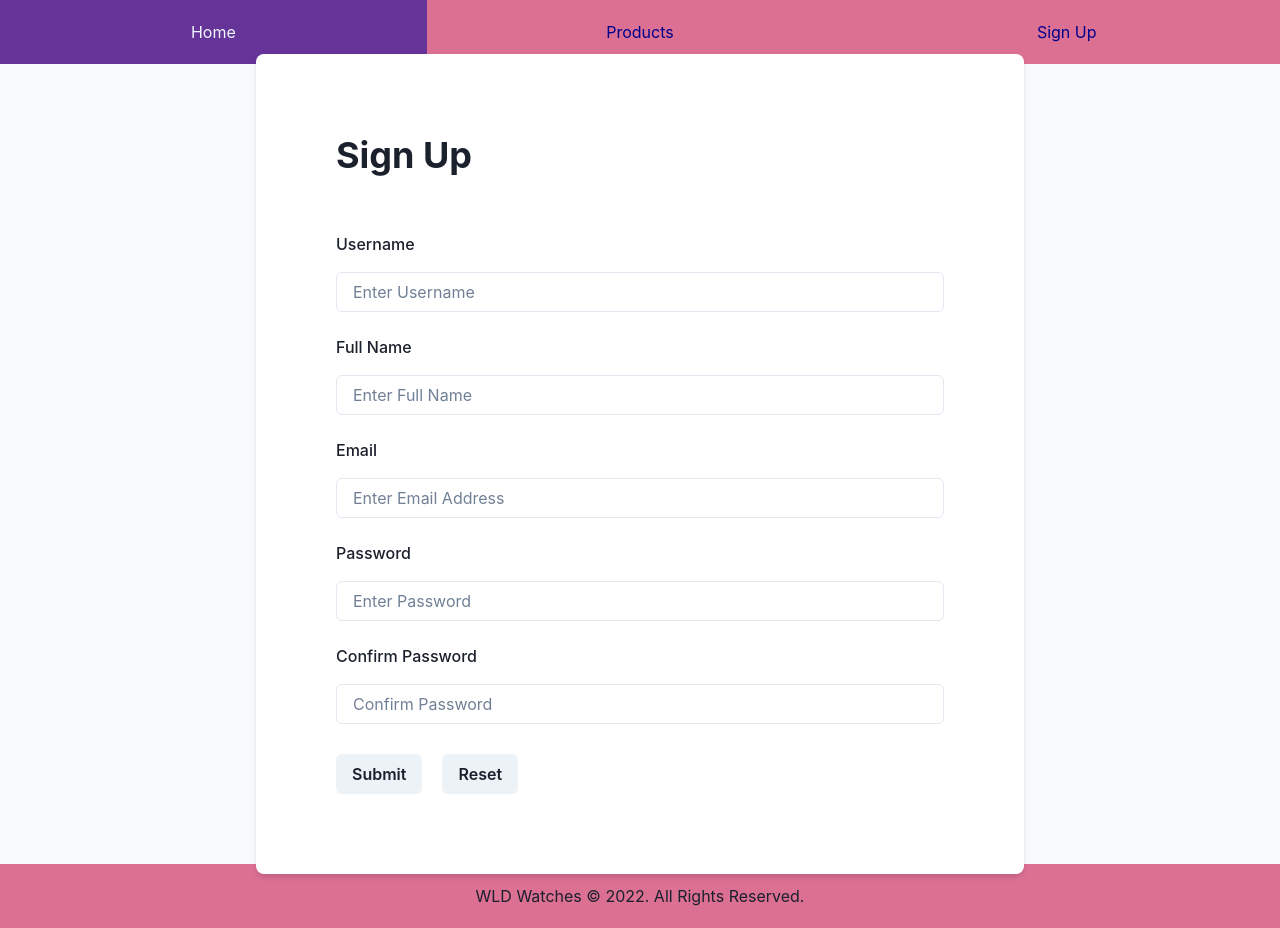
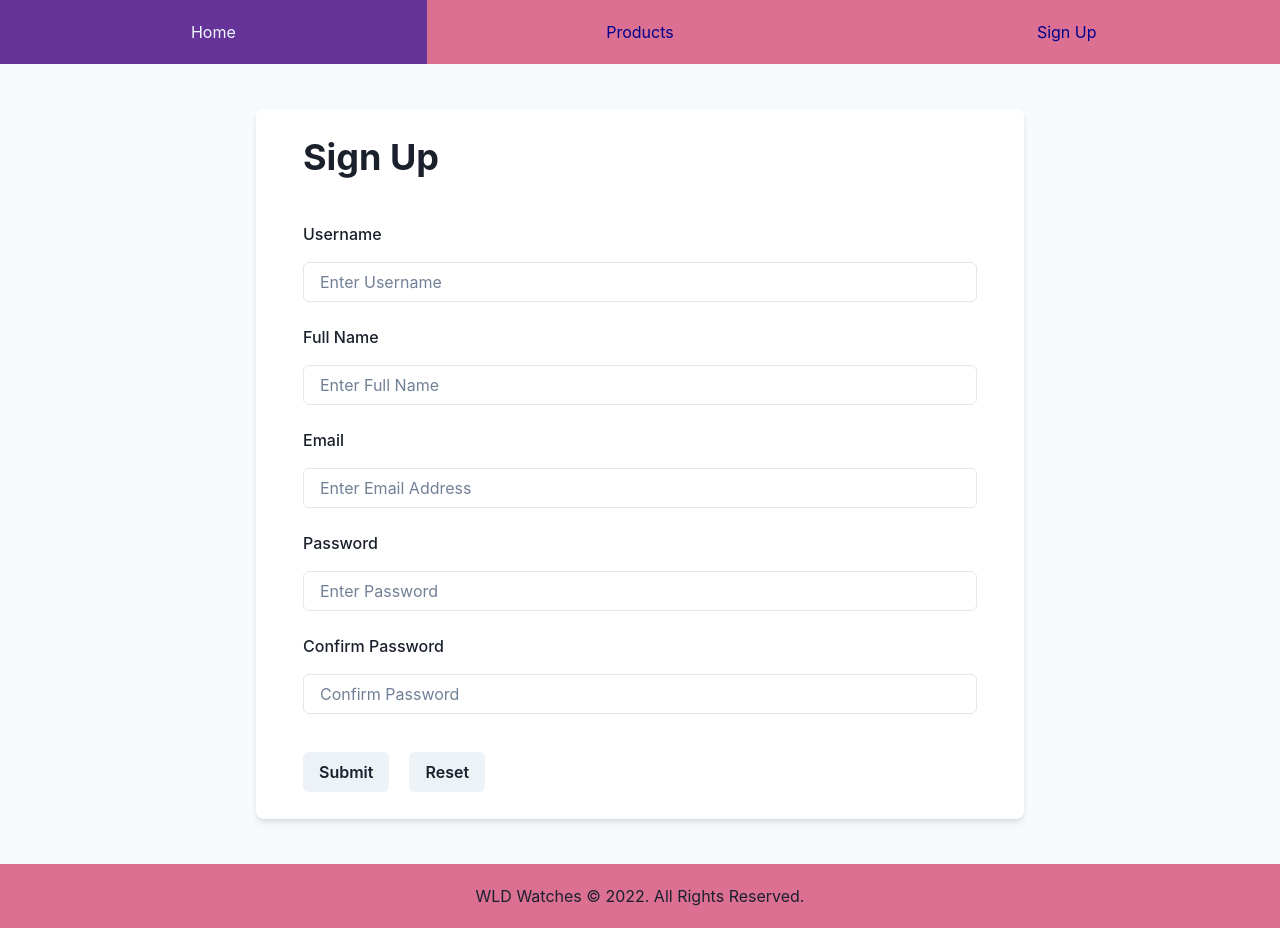
Before and after one commit to GYFoo/WebDev_Trial, a React (Create React App) app in the folder react-app-example/: page /sign-up in a window 1280 px wide. Built offline with nearby package versions, Linux system fonts and the light colour scheme.

Commit message:
added padding to form

```diff
--- a/react-app-example/src/screens/SignUp.js
+++ b/react-app-example/src/screens/SignUp.js
@@ -80,12 +80,12 @@ function SignUp() {
         >
             {props => (
                 <Flex bg="gray.50" align="center" justify="center" h="100vh">
-                    <Box bg="white" w='60%' p={20} rounded="lg" shadow='md'>
+                    <Box bg="white" w='60%' p={19} rounded="lg" shadow='md'>
                         <Form>
-                            <Heading pb='40px'>Sign Up</Heading>
+                            <Heading pl={7} pt={2}>Sign Up</Heading>
                             <p ref={errRef} className={errMsg ? "errmsg" : "offscreen"}>{errMsg}</p>
                             <p ref={successRef} className={successMsg ? "successmsg" : "offscreen"}>{successMsg}</p>
-                            <VStack align="stretch">
+                            <VStack align="stretch" p={7}>
                                 <CustomTextInput
                                     label="Username"
                                     name="username"
@@ -117,7 +117,7 @@ function SignUp() {
                                     placeholder="Confirm Password"
                                 />
                             </VStack>
-                            <HStack spacing='20px' pt='30px'>
+                            <HStack spacing='20px' pt='10px' pb={2} pl={7}>
                                 <Button type='submit'>{props.isSubmitting ? 'Loading...' : 'Submit'}</Button>
                                 <Button type='reset'>Reset</Button>
                             </HStack>
```
